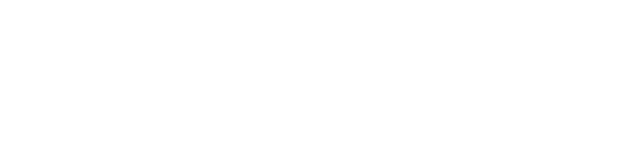
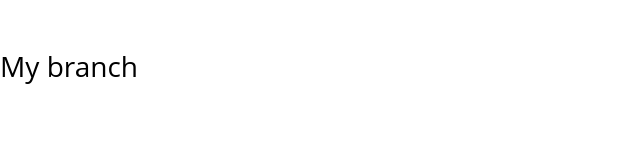
Before and after one commit to tilek-94/StrP, a plain HTML site: page index.html in a window 1280 px wide. Shown: the whole page, without its empty margins (0-640 px from the left). Drawn offline with Linux system fonts and the light colour scheme.

Commit message:
my branch

```diff
--- a/index.html
+++ b/index.html
@@ -13,7 +13,7 @@
 
 <body>
 
-
+<h3>My branch</h3>
 
 
 
```
